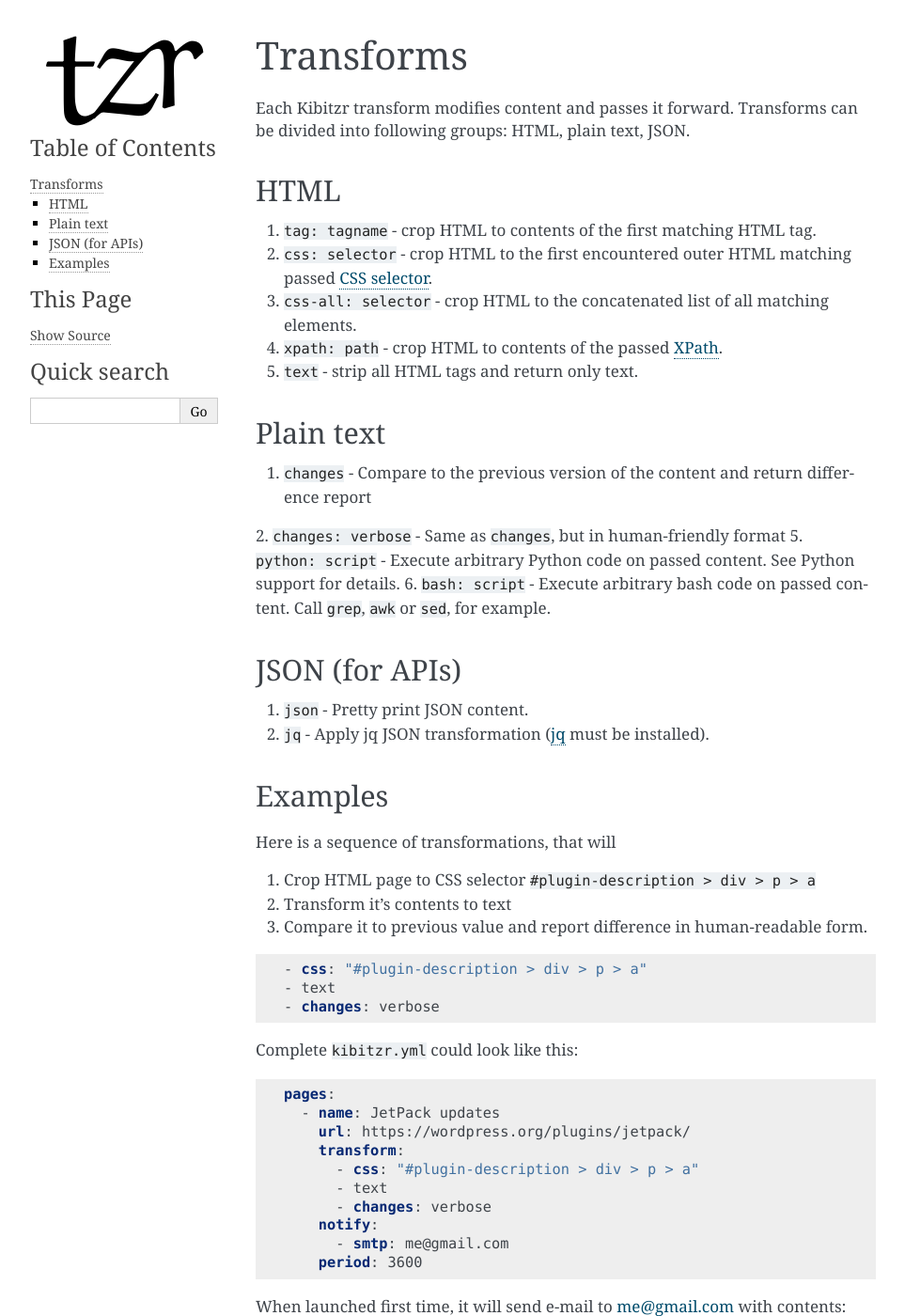
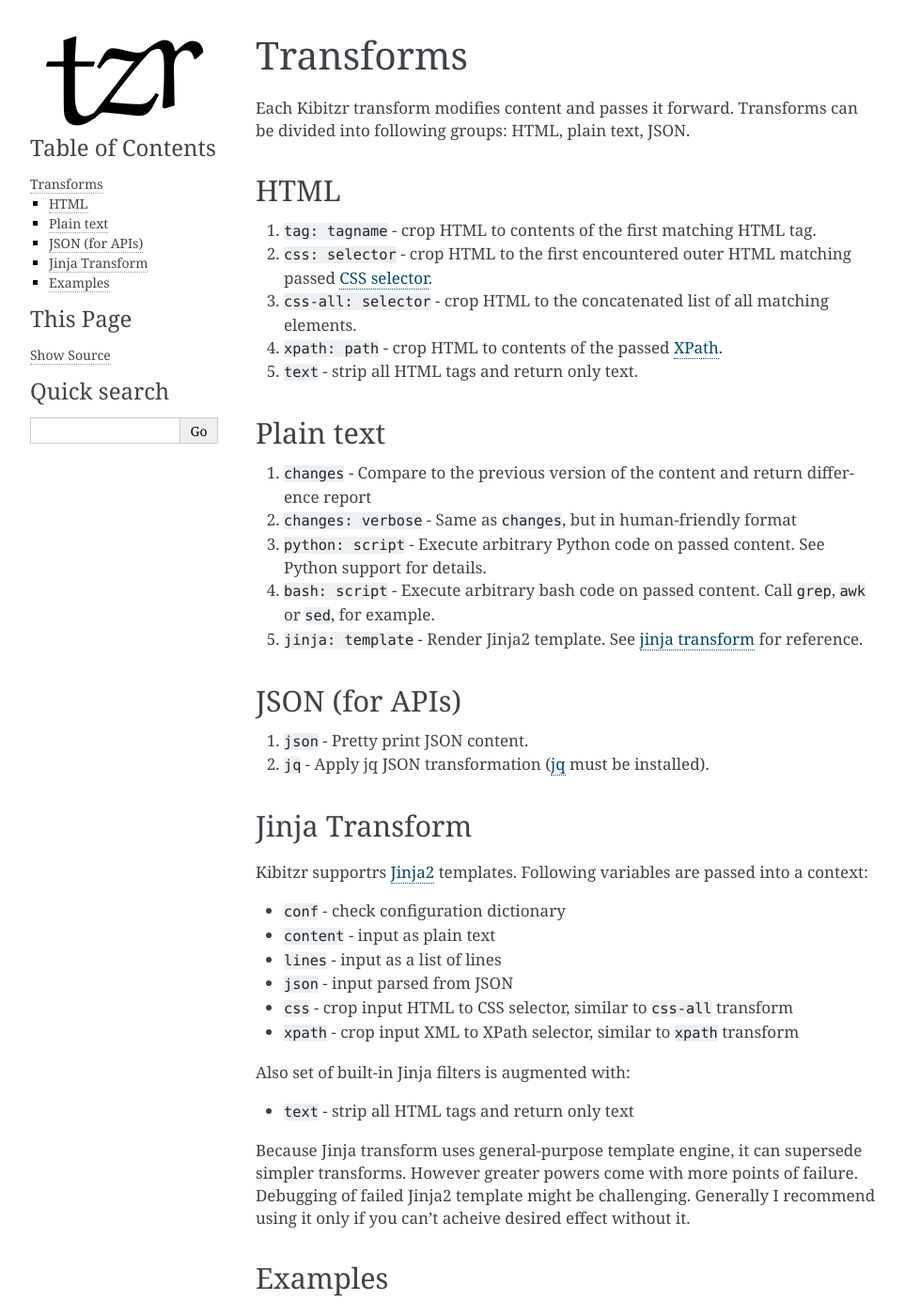
Before and after one commit to kibitzr/kibitzr, a Sphinx documentation site: the page built from docs/transforms.rst, in a window 1280 px wide and 1400 px high. Shown: the whole window at 94% size, without its empty margins (148-1111 px from the left). Built offline with Sphinx 7.4.7, drawn with Linux system fonts in a browser that asks for light colours.

Commit message:
Added jinja transform docs

```diff
--- a/docs/transforms.rst
+++ b/docs/transforms.rst
@@ -20,14 +20,38 @@ Plain text
 
 1. ``changes`` - Compare to the previous version of the content and return difference report
 2. ``changes: verbose`` - Same as ``changes``, but in human-friendly format
-5. ``python: script`` - Execute arbitrary Python code on passed content. See :ref:`Python support` for details.
-6. ``bash: script`` - Execute arbitrary bash code on passed content. Call ``grep``, ``awk`` or ``sed``, for example.
+3. ``python: script`` - Execute arbitrary Python code on passed content. See :ref:`Python support` for details.
+4. ``bash: script`` - Execute arbitrary bash code on passed content. Call ``grep``, ``awk`` or ``sed``, for example.
+5. ``jinja: template`` - Render Jinja2 template. See `jinja transform`_ for reference.
 
 JSON (for APIs)
 ---------------
 
 1. ``json`` - Pretty print JSON content.
 2. ``jq`` - Apply jq JSON transformation (`jq`_ must be installed).
+
+.. _jinja transform:
+
+Jinja Transform
+---------------
+
+Kibitzr supportrs Jinja2_ templates. Following variables are passed into a context:
+
+* ``conf`` - check configuration dictionary
+* ``content`` - input as plain text
+* ``lines`` - input as a list of lines
+* ``json`` - input parsed from JSON
+* ``css`` - crop input HTML to CSS selector, similar to ``css-all`` transform
+* ``xpath`` - crop input XML to XPath selector, similar to ``xpath`` transform
+
+Also set of built-in Jinja filters is augmented with:
+
+* ``text`` - strip all HTML tags and return only text
+
+Because Jinja transform uses general-purpose template engine, it can supersede simpler transforms.
+However greater powers come with more points of failure.
+Debugging of failed Jinja2 template might be challenging.
+Generally I recommend using it only if you can't acheive desired effect without it.
 
 Examples
 --------
@@ -95,3 +119,4 @@ Example Slack message::
 .. _`CSS selector`: http://www.w3schools.com/cssref/css_selectors.asp
 .. _`XPath`: http://www.w3schools.com/xsl/xpath_syntax.asp
 .. _`jq`: https://stedolan.github.io/jq/
+.. _Jinja2: http://jinja.pocoo.org/
```
